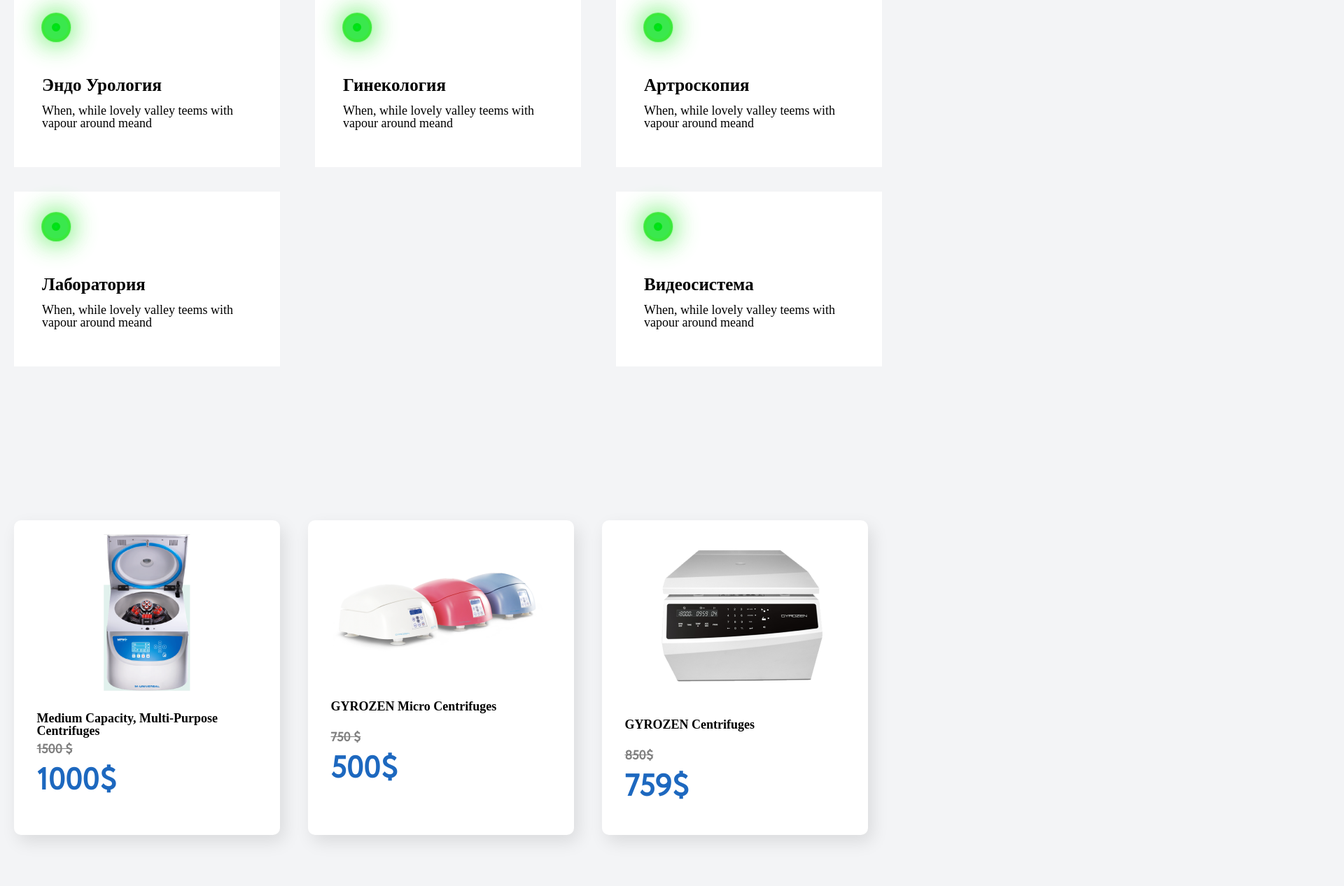
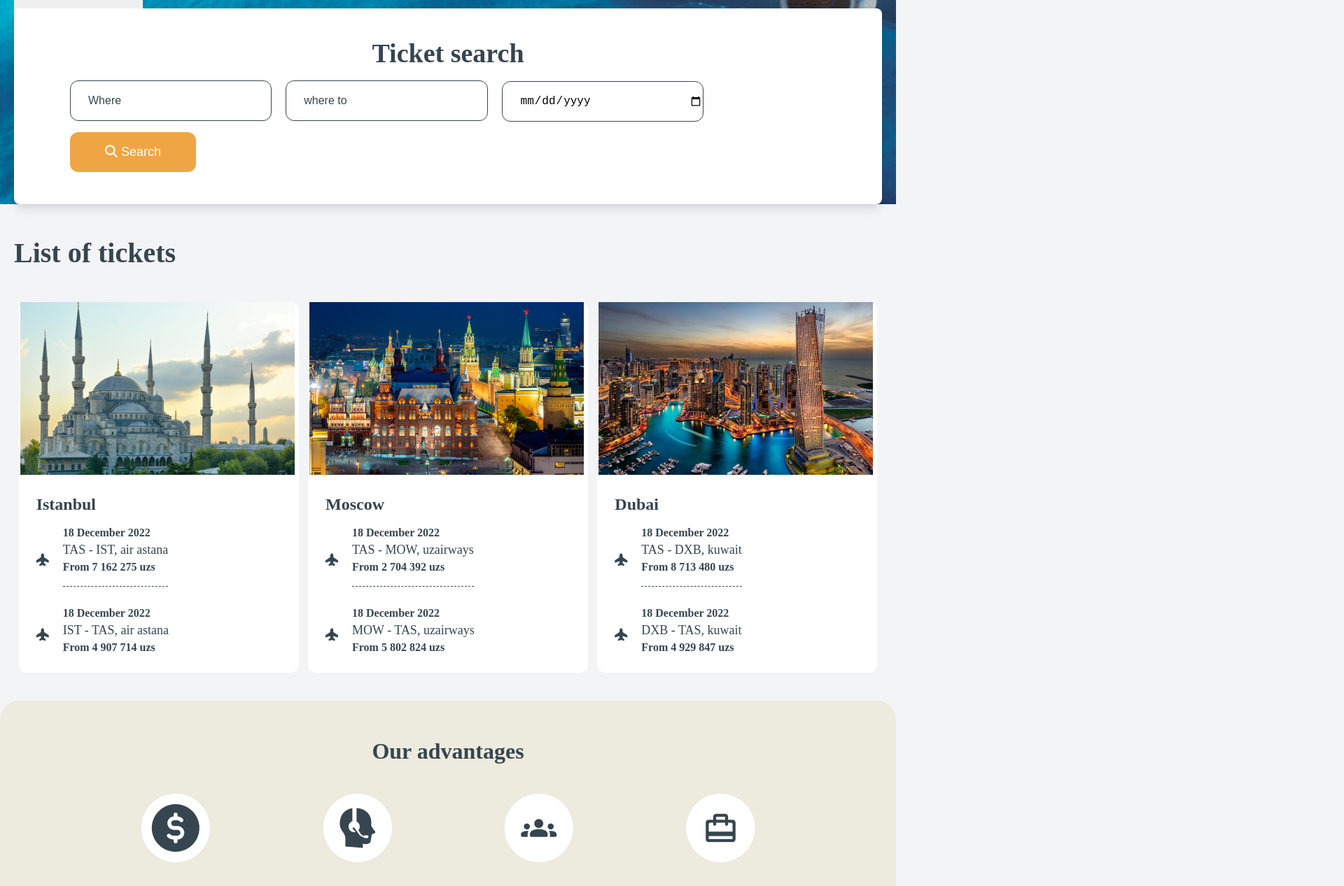
Before and after one commit to barotovbekhruzbek/Travel-real, a Vue app: page /catalog in a window 1280 px wide. Shown: the part 640-1907 px from the top of the page at 70% size, 1920 px wide, since content can reach past the window. Built offline with nearby package versions, Linux system fonts and the light colour scheme.

Commit message:
changed all file

```diff
--- a/src/frags/engdollor.js
+++ b/src/frags/engdollor.js
@@ -0,0 +1,18 @@
+export default [
+    {
+        img: require('../../src/images/home/dollor.png'),
+        text:'The cheapest prices'
+    },
+    {
+        img: require('../../src/images/home/call.png'),
+        text: '24/7 customer support service'
+    },
+    {
+        img: require('../../src/images/home/people.png'),
+        text: 'Over 70 000 satisfied customers'
+    },
+    {
+        img: require('../../src/images/home/bag.png'),
+        text: 'More than 500 corporate clients'
+    }
+]
--- a/src/frags/rureys.js
+++ b/src/frags/rureys.js
@@ -0,0 +1,32 @@
+export default [
+    {
+        img: require('../../src/images/home/Istanbul.jpg.png'),
+        date:'18 December 2022',
+        location: 'Istanbul',
+        reys: 'TAS - IST, air astana',
+        reys_2: 'IST - TAS, air astana',
+        go: 'From 7 162 275 uzs',
+        back_to : 'From 4 907 714 uzs',
+        link:'#'
+    },
+    {
+        img: require('../../src/images/home/Moskva.jpg.png'),
+        date:'18 December 2022',
+        location: 'Moscow',
+        reys: 'TAS - MOW, uzairways',
+        reys_2: 'MOW - TAS, uzairways',
+        go: 'From 2 704 392 uzs',
+        back_to : 'From 5 802 824 uzs',
+        link:'#'
+    },
+    {
+        img: require('../../src/images/home/Dubai.jpg.png'),
+        date:'18 December 2022',
+        location: 'Dubai',
+        reys: 'TAS - DXB, kuwait',
+        reys_2: 'DXB - TAS, kuwait',
+        go: 'From 8 713 480 uzs',
+        back_to : 'From 4 929 847 uzs',
+        link:'#'
+    },
+]
--- a/src/laylouts/Navbar.vue
+++ b/src/laylouts/Navbar.vue
@@ -48,8 +48,8 @@
           ></i>
 
           <ul class="dropdown" :class="{ active: is_dropdawn_open }" >
-            <li @click="uzbb"> UZB </li>
-            <li @click="russ">RUS</li>
+            <li @click="uzbb"> <router-link to="/"> UZB </router-link> </li>
+
             <li @click="engg"><router-link to="catalog">ENG</router-link></li>
           </ul>
         </div>
--- a/src/views/about/index.vue
+++ b/src/views/about/index.vue
@@ -16,5 +16,9 @@
 .about-section{
   min-height: 100vh;
   padding-top: 120px;
+  background: url("../../images/home/bg-img.jpg");
+  background-repeat: no-repeat;
+  background-size: cover;
+  background-position: center center;
 }
 </style>
--- a/src/views/catalog/sections/Popular.vue
+++ b/src/views/catalog/sections/Popular.vue
@@ -1,162 +1,43 @@
 <template>
-<div class="popular">
+  <section class="choose-section">
+    <div class="container">
       <div class="title">
-    <div class="container">
-      <h3>  Popular products</h3>
+        <h1>Our advantages</h1>
       </div>
+      <div class="wrapper">
+        <div class="box" v-for="dollor in dollor" :key="dollor">
+          <div class="logo">
+            <img :src="dollor.img" alt="">
           </div>
-
-  <div class="slider">
-    <div class="container">
-      <swiper ref="mySwiper" :options="swiperOptions">
-        <swiper-slide v-for="product  in product" :key="product">
-          <div class="blok">
-            <img :src="product.img" alt="">
-            <div class="text-blok">
-              <h5>{{ product.text }}</h5>
-              <p>{{ product.id }}</p>
-              <h6><del> {{ product.old_price }} </del></h6>
-              <div class="buy">
-                <h1>{{ product.new_price }}</h1>
-                <i :class="product.icons"></i>
+          <div class="content">
+            <p>{{ dollor.text }}</p>
           </div>
         </div>
       </div>
-
-        </swiper-slide>
-
-        <div class="swiper-pagination" slot="pagination"></div>
-      </swiper>
     </div>
-  </div>
-
-</div>
+  </section>
 </template>
 
 <script>
-import { Swiper, SwiperSlide } from 'vue-awesome-swiper'
-import 'swiper/css/swiper.css'
-import product from "@/frags/product";
+
+
+import engdollor from "@/frags/engdollor";
+
+
 export default {
-  name: "Popular",
-  components:{
-    Swiper, SwiperSlide
+  name: "choose_us",
+  components: {
+
+
   },
   data() {
     return{
-     product:product,
-     swiperOptions:{
-       pagination: {
-         el: '.swiper-pagination'
-       },
-       slidesPerView: 4,
-       loop: true,
-       speed: 5000,
-       autoplay: { delay: 0},
-       breakpoints: {
-         0: {
-           slidesPerView: 1,
-           spaceBetween: 20
-         },
-         731:{
-           slidesPerView: 2,
-           spaceBetween: 20
-         },
-         971:{
-           slidesPerView: 3,
-           spaceBetween: 20
-         },
-         1681:{
-           slidesPerView: 4,
-           spaceBetween: 20
-         },
-
-       }
-     },
+      dollor:engdollor
     }
   }
 }
 </script>
 
 <style scoped lang="scss">
-
-@import "../../../styles/components/_vars.scss";
-.slider{
-  .container{
-    display: flex;
-    justify-content: space-between;
-  }
-  .blok{
-    box-shadow: 6px 10px 25px rgba(0, 0, 0, 0.1);
-    border-radius: 10px;
-    //margin-top: 80px;
-    width: 380px;
-    height: 450px;
-    background-color: white;
-    display: flex;
-    align-items: center;
-    flex-direction: column;
-    margin-bottom: 100px;
-    img{
-      margin-top: 20px;
-    }
-    .text-blok{
-      h5{
-        height: 50px;
-        width: 315px;
-        padding-top: 30px;
-        font-weight: 600;
-        font-size: 18px;
-        color: $black;
-      }
-      p{
-        padding-top: 15px;
-        font-size: 14px;
-        font-weight: 400;
-        color: #808080;
-        font-family: 'Circle',sans-serif;
-      }
-      h6{
-        padding-top: 10px;
-        font-weight: 600;
-        font-size: 18px;
-        color: #808080;
-        font-family: 'Circle',sans-serif;
-      }
-      .buy{
-        display: flex;
-        justify-content: space-between;
-        h1{
-          padding-top: 15px;
-          font-weight: 600;
-          font-size: 43px;
-          color: $brand_color;
-          font-family: 'Circle',sans-serif;
-        }
-      }
-    }
-  }
-  .swiper-pagination{
-    span{
-      .swiper-pagination-bullet{
-        width: 40px;
-        height: 8px;
-        border-radius:0;
-
-      }
-    }
-  }
-}
-
-.title{
-  h3{
-    text-align: center;
-    font-size: 40px;
-    line-height: 49px;
-    font-weight: 600;
-    font-family: "Mon",sans-serif;
-    padding-bottom: 70px;
-  }
-}
-
+@import "../../home/styles/choose.scss";
 </style>
--- a/src/views/catalog/sections/Product-Catalog.vue
+++ b/src/views/catalog/sections/Product-Catalog.vue
@@ -1,93 +1,63 @@
 <template>
-  <section class="product-catalog">
-      <div class="title">
-        <TheTitle  :sub="sub" :title="title"/>
+  <section class="home-main">
+    <div class="container">
+
+      <div class="btn-avia">
+        <button> <i class="fa-solid fa-plane-up"></i> Airplane tickets</button>
+      </div>
+      <div class="bilet">
+        <h3>Ticket search</h3>
+
+        <form action="" @click.prevent>
+          <input type="text" placeholder="Where">
+          <input type="text" placeholder="where to">
+          <input type="date" placeholder="date">
+          <router-link to="about" >
+            <button> <i class="fas fa-search"></i> Search </button>
+          </router-link>
+        </form>
       </div>
 
-    <div class="slider">
-      <div class="container">
-      <div class="blok">
-    <div class="wrapper" v-for="item in catalog" :key="item">
 
-      <div class="loader">
+    </div>
 
-      </div>
 
-      <h3>{{ item.categories }}</h3>
-      <p>{{ item.title }}</p>
-    </div>
-  </div>
-      </div>
-    </div>
+
+
   </section>
 </template>
 
 <script>
-import catalog from "@/frags/catalog";
-import TheTitle from "@/laylouts/The-title";
+import reys from "@/frags/reys";
+
 export default {
-  name: "Product-Catalog",
-  components: {TheTitle},
+  name: "Main",
+  components: {
+
+  },
+
+
   data() {
     return{
-      sub:'Main Menu / Catalog',
-      title:'Product catalog',
-      catalog:catalog
+      reys:reys,
+      term : ''
     }
-  }
-}
-</script>
-
-<style scoped lang="scss">
-@import "../styles/products.scss";
-.product-catalog{
-  min-height:100vh;
-  padding: 220px 0;
-}
-
-.slider{
-
-  .container{
-    .blok{
-
-      display: flex;
-      justify-content: space-between;
-      flex-wrap: wrap;
-      //media
-
-      @include md{
-        justify-content: center;
+  },
+  methods : {
+    onsearch (reys,term) {
+      if (term.length === 0 ) {
+        return reys
       }
-
-      .wrapper{
-        position: relative;
-        width: 380px;
-        height: 250px;
-        background-color: #ffffff;
-        //display: flex;
-        //justify-content: space-between;
-        margin-top: 35px;
-
-
-        h3{
-          padding-left: 40px;
-          padding-top: 120px;
-          font-size: 25px;
-          font-weight: 600;
-          color: #000000;
-        }
-        p{
-          padding-left: 40px;
-          padding-top: 15px;
-          color: #000000;
-          font-size: 18px;
-          width: 319px;
-          height: 53px;
-          font-weight: 400;
-        }
-      }
+      return reys.filter( c => c.location.toLowerCase().indexOf(term) > -1)
     }
   }
 }
 
+
+
+</script>
+
+<style scoped lang="scss">
+@import "../../home/styles/main-section.scss";
+
 </style>
--- a/src/views/catalog/sections/Product.vue
+++ b/src/views/catalog/sections/Product.vue
@@ -1,61 +1,86 @@
 <template>
-  <div class="product">
-    <div class="container">
-      <div class="card-wrap">
-        <div class="card" >
-        <card
-            v-for="(products,id) in products"
-            :key="products.id"
-            :img="products.img"
-            :text="products.text"
-            :id="products.id"
-            :old_price="products.old_price"
-            :new_price="products.new_price"
+  <div class="container">
+    <div class="text">
+      <h3>List of tickets</h3>
+    </div>
+    <div class="wrapper">
+      <div class="card" v-for="reys in reys" :key="reys">
+        <div class="logo">
+          <img :src="reys.img" alt="">
+        </div>
+        <div class="content">
+          <h4>{{ reys.location }}</h4>
+          <div class="reys">
+            <div>
+              <i class="fa-solid fa-plane-up"></i>
+            </div>
+            <div class="text-reys">
+              <p>
+                <span>{{ reys.date }}</span> <br>
+                {{ reys.reys }} <br>
+                <span> {{ reys.go }}</span>
+              </p>
+              <div class="dashed">
 
+              </div>
+            </div>
 
-            @action ="$router.push({ name: 'products', params:{ id: products.id} })"
-        />
+          </div>
+          <div class="reys">
+            <div>
+              <i class="fa-solid fa-plane-up"></i>
+            </div>
+            <div class="text-reys">
+              <p>
+                <span>{{ reys.date }}</span> <br>
+                {{ reys.reys_2 }}<br>
+                <span> {{ reys.back_to }}</span>
+              </p>
+            </div>
+          </div>
         </div>
-      </div>
-      <div class="number">
-        <number/>
       </div>
     </div>
   </div>
 </template>
 
 <script>
-import products from "@/frags/products.js";
-import Number from "@/views/catalog/components/Number";
-import Card from "@/views/catalog/sections/card";
-export default {
-  name: "Product",
-  components: {Card, Number},
-  data() {
-    return{
-      products:products,
-
-    }
-  }
-}
-</script>
 
 
 
 
-<style scoped lang="scss">
-@import "../../../styles/components/_vars.scss";
-@import "../../../styles/components/_mixins.scss";
 
-.card{
-  display: flex;
-  flex-wrap: wrap;
-  gap: 40px;
-//  media
+import rureys from "@/frags/rureys";
+export default {
+  name: "HomePartners",
+  components: {
 
-  @include md{
-    justify-content: center;
+  },
+
+  data() {
+    return {
+      reys:rureys
+    }
+  },
+  methods: {
+    // ...mapActions(['getPartners'])
+  },
+  computed: {
+    // ...mapGetters(["partners_list"])
+
+  },
+  mounted() {
+// this.getPartners();
+
   }
+
+
 }
 
+</script>
+
+<style scoped lang="scss">
+@import "../../home/styles/homepartners.scss";
+
+
 </style>
```
Also changed, not shown: src/images/home/bg-img.jpg (added). Lines whose indentation alone changed are shown as unchanged.
